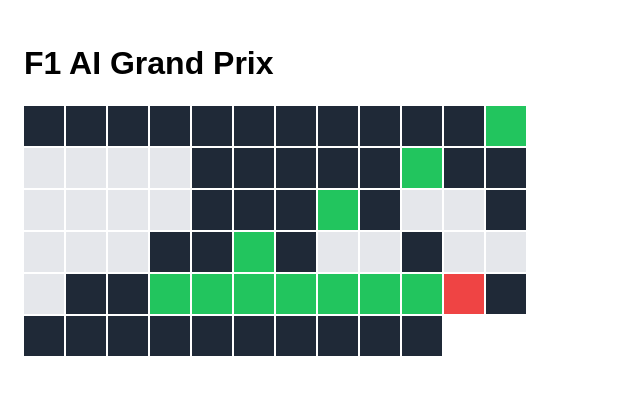
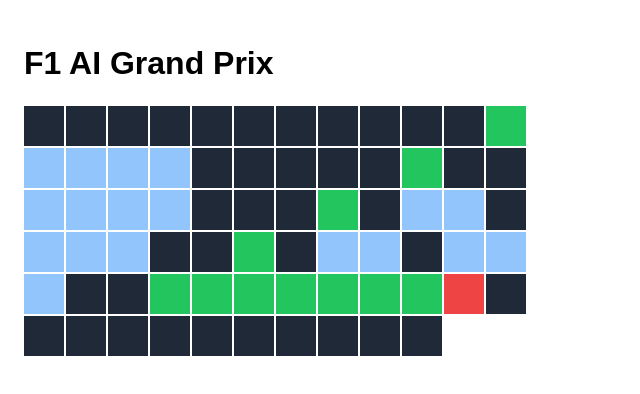
Before and after one commit to suhaneemidha/f1-ai-grand-prix, a React (Vite) app: page / in a window 1280 px wide. Shown: the top 394 px of the page, without its empty margins (0-640 px from the left). Built offline with nearby package versions, Linux system fonts and the light colour scheme.

Commit message:
feat: visualize BFS exploration

```diff
--- a/src/App.tsx
+++ b/src/App.tsx
@@ -18,6 +18,7 @@ function App() {
         start={level1.start}
         end={level1.end}
         path={bfsResult.path}
+        explored={bfsResult.exploredOrder}
       />
     </main>
   );
```
